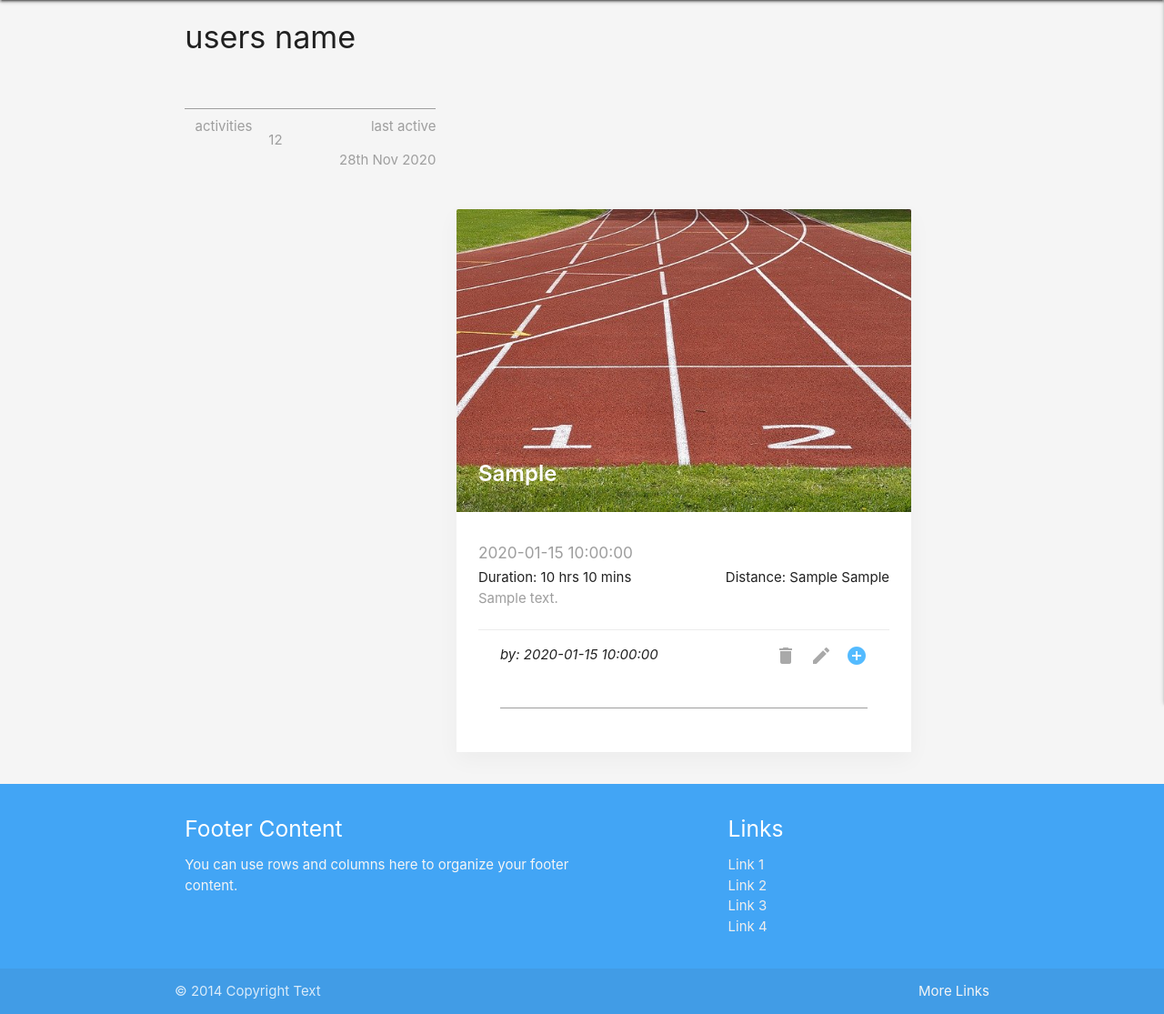
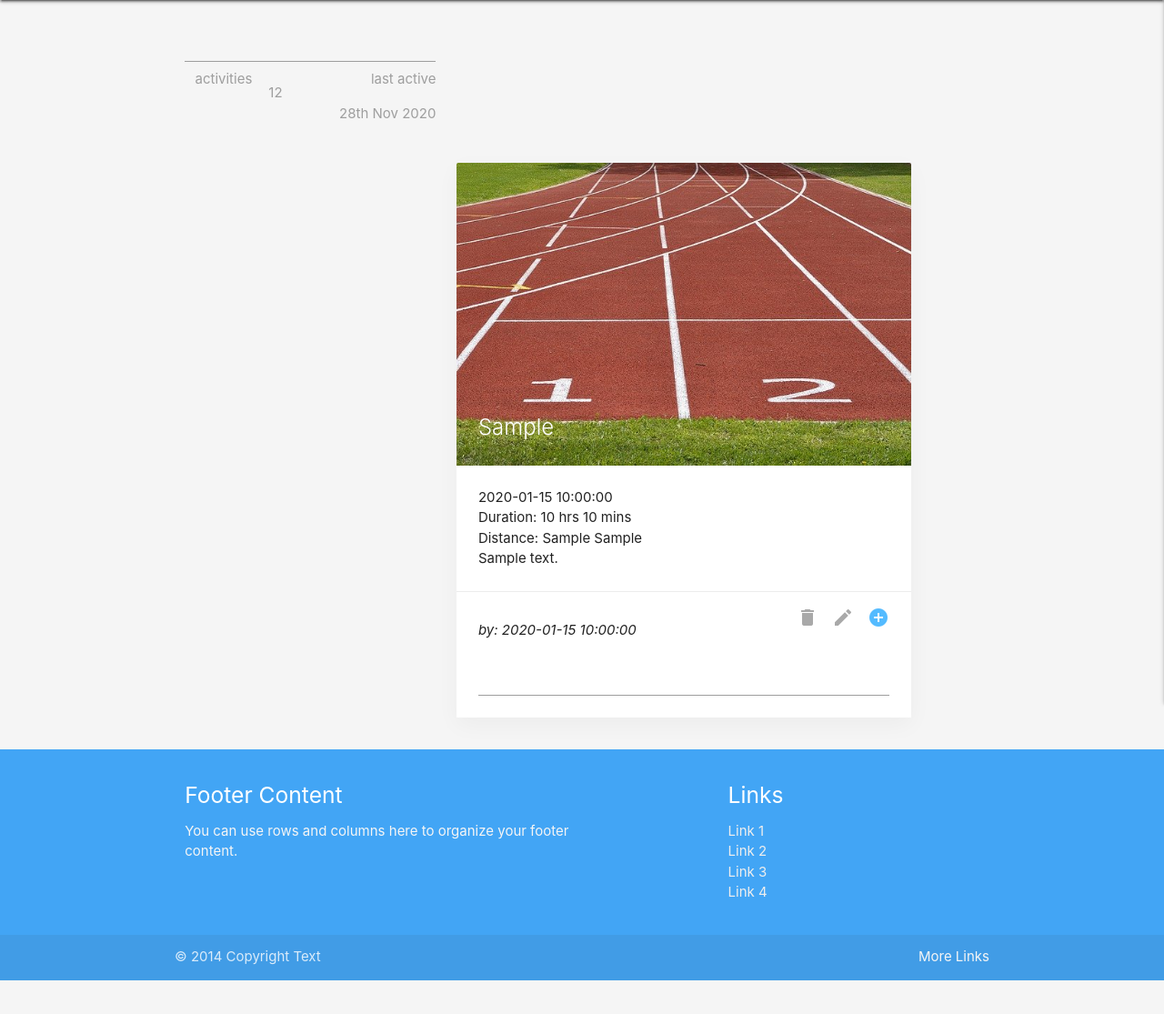
Before and after one commit to Code-Institute-Submissions/Fitness-tracker-MS3, a Flask app: page / in a window 1280 px wide. Shown: the part 87-1202 px from the top of the page at 91% size. After the commit the page ends 1165 px from the top, so only its background shows below. Run offline with Flask 2, Linux system fonts and the light colour scheme; a database or web service that is not in the repository returns one stand-in record (values such as "Sample title"); some libraries are stand-ins or nearby versions.

Commit message:
card styling added with src image

```diff
--- a/templates/dashboard.html
+++ b/templates/dashboard.html
@@ -3,8 +3,9 @@
 <!-- User profile information-->
 <div class="row">
     <div class="col s12 m4">
+
         <h4 class="profile-title col-12 pb-3 no-gutters text-center">
-            users name</h4>
+        </h4>
         <input>
         <h7 class=" col s12 m4 left grey-text lighten-1">activities</h7>
         <p class="left grey-text lighten-1">12</p>
@@ -18,32 +19,30 @@
 
 <div class="row">
     <div class="col s12 m7 offset-m4">
+        {% for workout in workouts %}
         <div class="card">
             <div class="card-image">
-                {% for workout in workouts %}
                 <img src="static/images/default_noimage.jpg ">
-                <span class="card-title" style="font-weight: 600;">{{ workout.workout_type }}</span>
+                <span class="card-title">{{ workout.workout_type }}</span>
             </div>
-            <div class="card-content ">
-                <h6 class="grey-text ">{{ workout.workout_date }}</h6>
-                <h8> Duration: {{ workout.workout_duration_h }} hrs {{ workout.workout_duration_m }} mins</h8>
-                <h8 class="right">Distance: {{ workout.workout_distance }} {{ workout.workout_metric }}</h8>
-                <br>
-                <p class="grey-text ">{{ workout.workout_description }}</p>
-                <br>
-                <div class=" card-action">
+            <div class="card-content">
+                <p>{{ workout.workout_date }}
+                    <br> Duration: {{ workout.workout_duration_h }} hrs {{ workout.workout_duration_m }} mins
+                    <br> Distance: {{ workout.workout_distance }} {{ workout.workout_metric }}
+                    <br> {{ workout.workout_description }}
+                </p>
+            </div>
+            <div class="card-action">
                 <p class="center-align left"><em>by: {{workout.created_by}}</em></p>
                 <a href="# "><i class="material-icons center-align right " style="color:rgba(0, 153, 255, 0.671) ">add_circle</i></a>
                 <a href="# "><i class="material-icons center-align right " style="color: darkgray; ">create</i></a>
                 <a href="# "><i class="material-icons center-align right " style="color: darkgray; ">delete</i></a>
-
                 <input>
             </div>
             {% endfor %}
         </div>
     </div>
 </div>
-</div>
-</div>
+
 
 {% endblock %}
```
Lines whose indentation alone changed are shown as unchanged.
